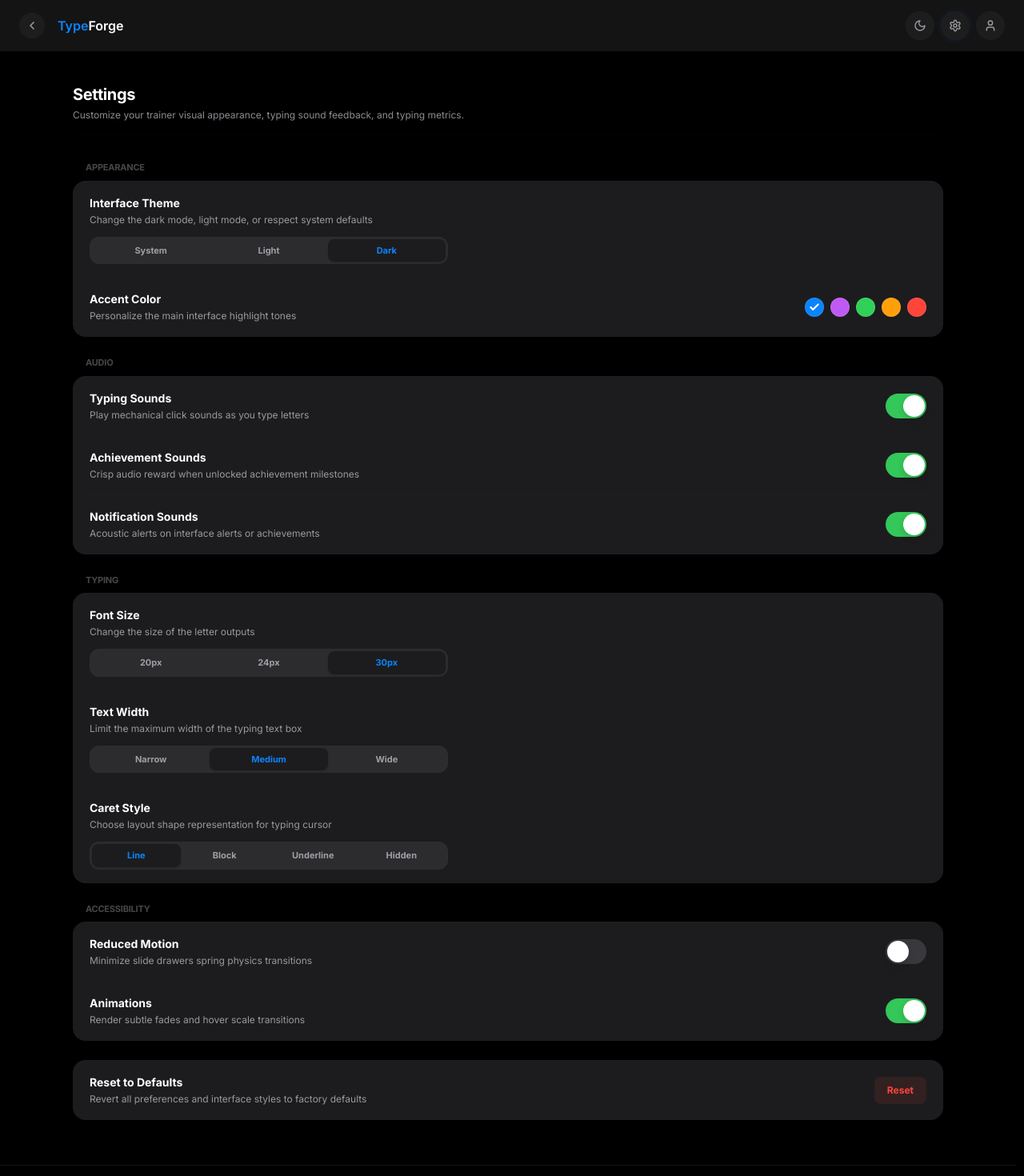
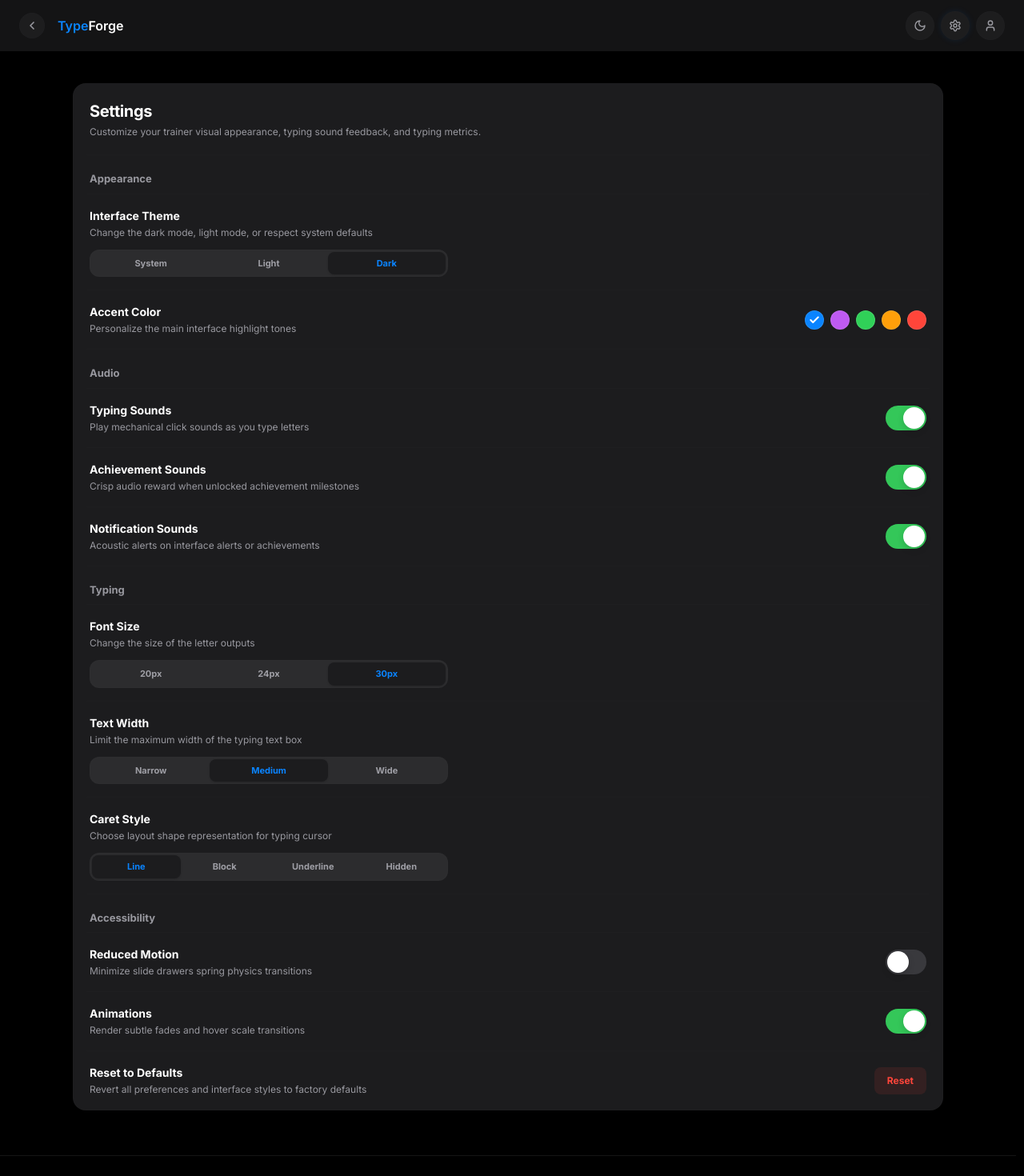
Before and after one commit to Type-Forge/Type-Forge, a Next.js app: page /settings in a window 1280 px wide. Shown: the top 1470 px of the page at 80% size. Built offline with nearby package versions, Linux system fonts and the light colour scheme.

Commit message:
FIxed the Settings Page

```diff
--- a/app/settings/page.tsx
+++ b/app/settings/page.tsx
@@ -108,14 +108,20 @@ export default function SettingsPage() {
 
   if (!mounted) {
     return (
-      <div className="w-full max-w-6xl mx-auto px-6 md:px-8 py-6 space-y-8 animate-pulse font-sans">
-        {/* Page Header skeleton */}
-        <div className="border-b border-border/10 pb-4">
+      <div className="w-full max-w-6xl mx-auto px-6 md:px-8 py-6 animate-pulse font-sans">
+        <div className="bg-surface/50 border border-border/10 rounded-[20px] p-6 space-y-6 w-full h-[600px]">
+          {/* Page Header skeleton inside card */}
+          <div className="border-b border-border/10 pb-5">
             <div className="h-6 w-32 bg-surface-secondary rounded mb-2" />
             <div className="h-4 w-64 bg-surface-secondary rounded" />
           </div>
-        {/* Card skeleton */}
-        <div className="bg-surface/50 border border-border/10 rounded-[20px] h-[500px] w-full" />
+          {/* Skeleton list items */}
+          <div className="space-y-4">
+            <div className="h-4 w-24 bg-surface-secondary rounded" />
+            <div className="h-10 w-full bg-surface-secondary rounded" />
+            <div className="h-12 w-full bg-surface-secondary rounded" />
+          </div>
+        </div>
       </div>
     )
   }
@@ -169,22 +175,20 @@ export default function SettingsPage() {
   ]
 
   return (
-    <div className="w-full max-w-6xl mx-auto px-6 md:px-8 py-6 space-y-8 animate-fade-in font-sans select-none">
-      {/* Page Header */}
-      <div className="border-b border-border/10 pb-4">
+    <div className="w-full max-w-6xl mx-auto px-6 md:px-8 py-6 animate-fade-in font-sans select-none">
+      <WhiteCard>
+        {/* Main Settings Header */}
+        <div className="px-1 py-5 select-none">
           <h2 className="text-xl font-bold tracking-tight text-text-primary">Settings</h2>
           <p className="text-xs text-text-secondary mt-1">
             Customize your trainer visual appearance, typing sound feedback, and typing metrics.
           </p>
         </div>
 
-      <div className="space-y-6">
         {/* Section 1: Appearance */}
-        <div className="space-y-2">
-          <h3 className="text-[11px] font-bold text-text-tertiary uppercase tracking-wider pl-4">
+        <div className="px-1 pt-5 pb-2 text-[13px] font-bold text-text-secondary select-none">
           Appearance
-          </h3>
-          <WhiteCard>
+        </div>
         <SegmentedControl
           options={themeOptions}
           value={settings.theme}
@@ -231,15 +235,11 @@ export default function SettingsPage() {
             })}
           </div>
         </div>
-          </WhiteCard>
-        </div>
 
         {/* Section 2: Audio Settings */}
-        <div className="space-y-2">
-          <h3 className="text-[11px] font-bold text-text-tertiary uppercase tracking-wider pl-4">
+        <div className="px-1 pt-5 pb-2 text-[13px] font-bold text-text-secondary select-none">
           Audio
-          </h3>
-          <WhiteCard>
+        </div>
         <Switch
           checked={settings.typingSounds}
           onChange={settings.setTypingSounds}
@@ -258,15 +258,11 @@ export default function SettingsPage() {
           label="Notification Sounds"
           description="Acoustic alerts on interface alerts or achievements"
         />
-          </WhiteCard>
-        </div>
 
         {/* Section 3: Typing Engine */}
-        <div className="space-y-2">
-          <h3 className="text-[11px] font-bold text-text-tertiary uppercase tracking-wider pl-4">
+        <div className="px-1 pt-5 pb-2 text-[13px] font-bold text-text-secondary select-none">
           Typing
-          </h3>
-          <WhiteCard>
+        </div>
         <SegmentedControl
           options={sizeOptions}
           value={settings.fontSize}
@@ -288,15 +284,11 @@ export default function SettingsPage() {
           label="Caret Style"
           description="Choose layout shape representation for typing cursor"
         />
-          </WhiteCard>
-        </div>
 
         {/* Section 4: Accessibility */}
-        <div className="space-y-2">
-          <h3 className="text-[11px] font-bold text-text-tertiary uppercase tracking-wider pl-4">
+        <div className="px-1 pt-5 pb-2 text-[13px] font-bold text-text-secondary select-none">
           Accessibility
-          </h3>
-          <WhiteCard>
+        </div>
         <Switch
           checked={settings.reducedMotion}
           onChange={settings.setReducedMotion}
@@ -309,11 +301,8 @@ export default function SettingsPage() {
           label="Animations"
           description="Render subtle fades and hover scale transitions"
         />
-          </WhiteCard>
-        </div>
 
         {/* Section 5: Reset to Defaults */}
-        <WhiteCard>
         <div className="flex items-center justify-between py-4 px-1 select-none">
           <div className="space-y-0.5 pr-4">
             <span className="text-[14px] font-bold text-text-primary block">Reset to Defaults</span>
@@ -333,7 +322,6 @@ export default function SettingsPage() {
           </button>
         </div>
       </WhiteCard>
-      </div>
 
       {/* Confirmation Alert Modal */}
       <AlertModal
```
Lines whose indentation alone changed are shown as unchanged.
